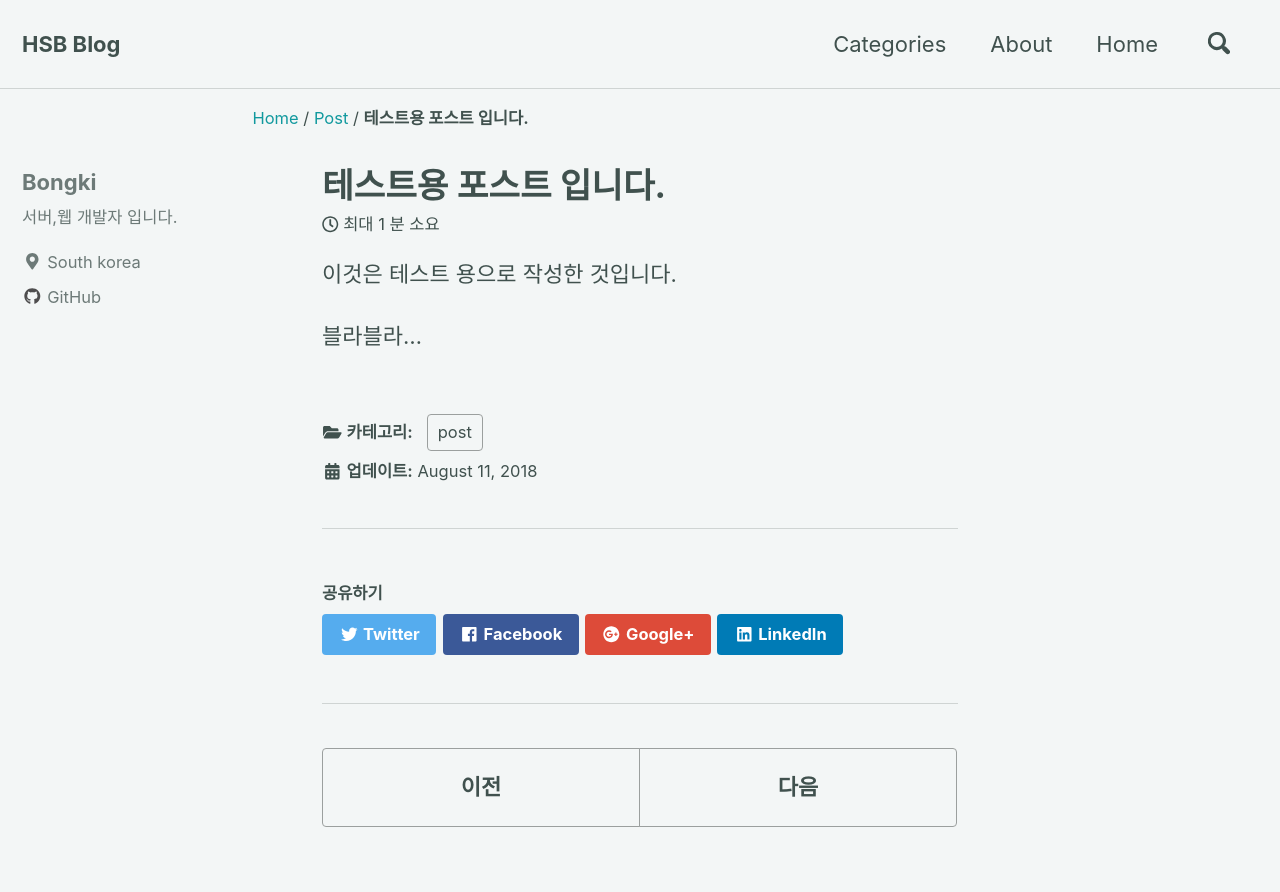
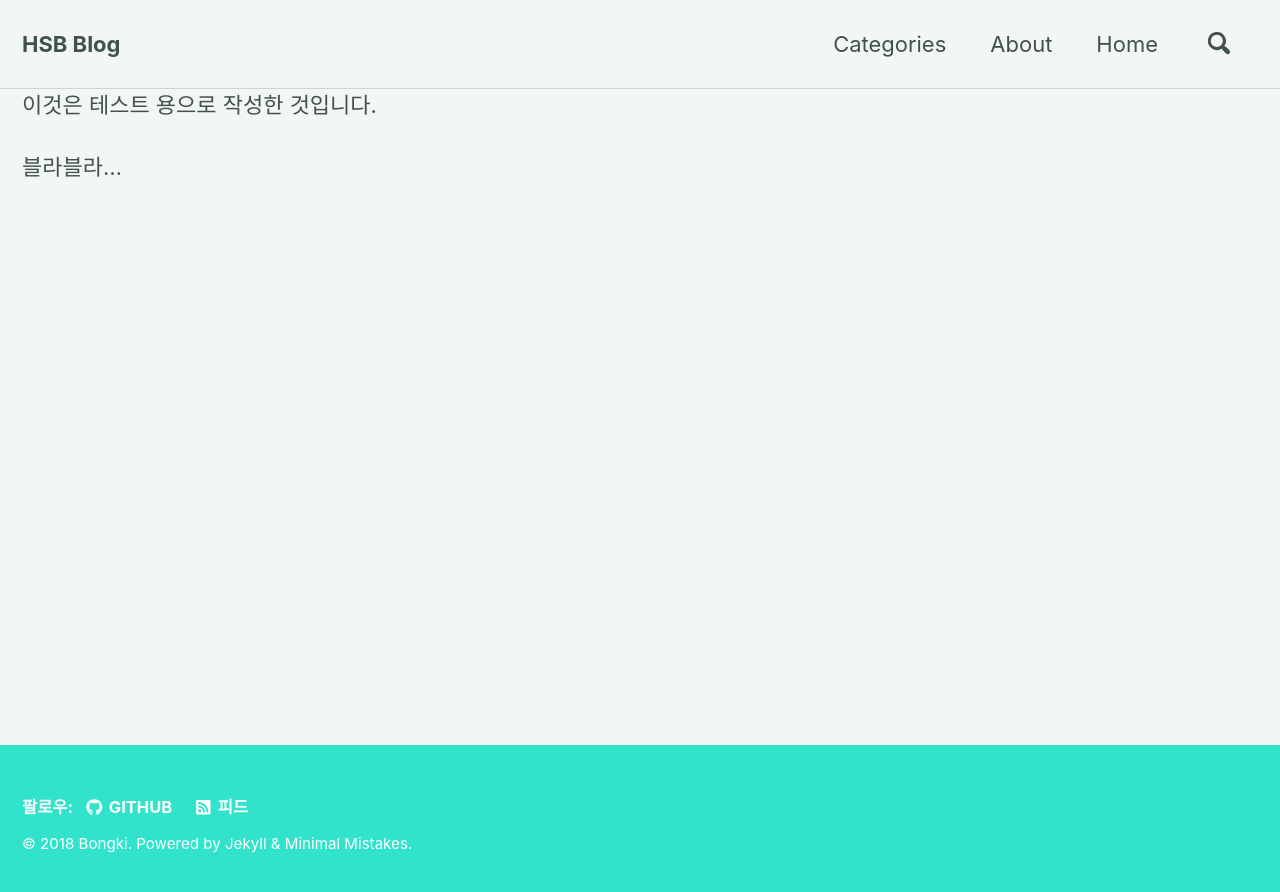
Before and after one commit to hsb0202/hsb0202.github.io, a Jekyll site: the page built from _posts/2018-08-11-twice-post.md, in a window 1280 px wide and 900 px high. Shown: the top 892 px of the window. Built offline with Jekyll 4.4.1, drawn with Linux system fonts in a browser that asks for light colours; nearby versions of some CDN libraries; some of the changed text lies outside the part shown.

Commit message:
Update _config.yml

```diff
--- a/_config.yml
+++ b/_config.yml
@@ -266,7 +266,7 @@ defaults:
       path: ""
       type: posts
     values:
-      layout: single
+      layout: splash #single
       author_profile: true
       read_time: true
       comments: # true
```
